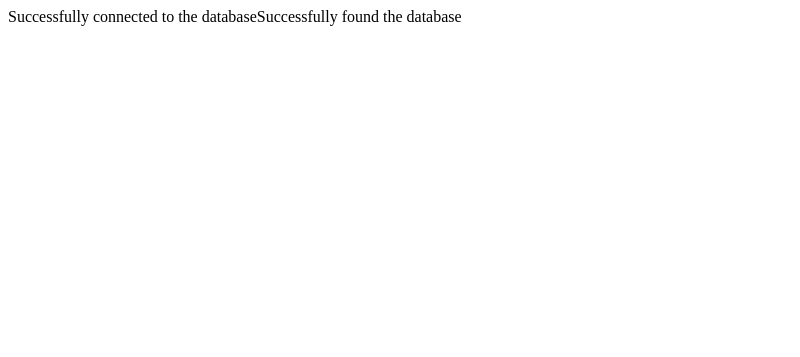
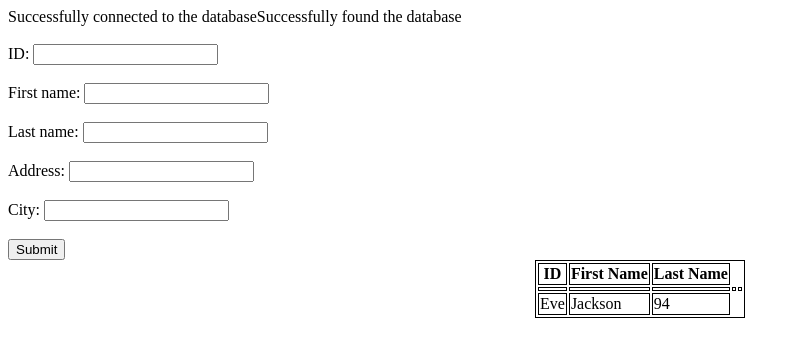
Before and after one commit to Melissa-Harris-umich/DatabaseHotel, a PHP site: page / in a window 1280 px wide. Shown: the top 357 px of the page, without its empty margins (0-800 px from the left). Run offline with PHP 8.4, Linux system fonts and the light colour scheme; data that the repository does not hold is empty.

Commit message:
Added form portion that successfully populates data into the guest table

```diff
--- a/index.php
+++ b/index.php
@@ -2,6 +2,7 @@
 <html>
 <head>
     <title>Connecting to a Database</title>
+    <link rel="stylesheet" type="text/css" href="style.css">
 </head>
 <body>
  <?php
@@ -25,7 +26,26 @@
 <br />
 <br />
 
+<!---Input form here adds to Guest table---->
+<form action="/action_page.php" method="post">
+
+  <label for="ID">ID:</label>
+  <input type="text" id="ID" name="GuestId"><br><br>
+
+  <label for="Fname">First name:</label>
+  <input type="text" id="Fname" name="GFname"><br><br>
+  <label for="Lname">Last name:</label>
+  <input type="text" id="Lname" name="GLname"><br><br>
+  <label for="Address">Address:</label>
+  <input type="text" id="Address" name="GAddress"><br><br>
+  <label for="City">City:</label>
+  <input type="text" id="City" name="GCity"><br><br>
+
+  <input type="submit" value="Submit" onclick="addRow('Guest_Table')">
+</form>
+
 <?php
+//Get table data
 $query = mysql_query("SELECT * FROM test ");//Dispaly info within Database
 
   while($row = mysql_fetch_array($query)){
@@ -33,11 +53,63 @@ $query = mysql_query("SELECT * FROM test ");//Dispaly info within Database
     $fname = $row['Fname'];
 	$lname = $row['Lname'];
 
-		echo $id . ' ' . $fname . ' '. $lname .'<br />';
+
+
+     }
+
+     ?>
+<!-----shows guest table----------->
+<table id="Guest_Table">
+
+<tr>
+<th> ID</th>
+<th>First Name</th>
+<th>Last Name</th>
+</tr>
+<tr>
+<?php
+
+
+ echo"<td>$id</td>";
+ echo"<td>$fname</td>";
+ echo"<td>$lname</td>";
+ echo"<td>$address</td>";
+ echo"<td>$city</td>";
+
+     ?>
+
+  </tr>
+   <tr>
+     <td>Eve</td>
+     <td>Jackson</td>
+     <td>94</td>
+   </tr>
+ </table>
+
+ <!-------Dynamically adds new row to Guest table NOT WORKING/FINISHED YET---------->
+    <script language="javascript">
+
+    function addRow(Guest_Table) {
+
+
+			var table = document.getElementById(tableID);
+      var index = $("table tbody tr:last-child").index();
+    var row = '<tr>' +
+                '<td><input type="text" name="GuestId" ></td>' +
+                '<td><input type="text" name="GLname" ></td>' +
+                '<td><input type="text" name="GFname" ></td>' +
+                '<td><input type="text" name="GAddress" ></td>' +
+    '</tr>';
+    $("Guest_Table").append(row);
 
 
 
-     }
-    ?>
+
+}
+
+    }
+
+  </script>
+
 </body>
 </html>
--- a/style.css
+++ b/style.css
@@ -1,140 +1,16 @@
-body,html {
+/* body,html {
 	margin:0px;
 	padding: 0px;
 	background: #2D649C url('images/background.jpg') repeat-x fixed top;
-}
-#container{
-	width: 920px;
-	left: 50%;
-	margin-left:-460px;
-	position:relative;
-	margin-top: 20px;
-}
-
-#header{
-	margin-left:9px;
-}
-
-#menu{
-	display:block;
-	height: 38px;
-	margin:0px;
-	padding:0px;
-}
-#menu li{
-	margin:0px;
-	padding:0px;
-	display:block;
-	float:right;
-	height:38px;
-	margin-left:1px;
-}
-
-#menua{
-	display:block;
-	float:left;
-	height:12px;
-	font-size:12px;
-	padding:13px;
-	margin:0px;
-	text-decoration:none;
-	color:white;
-	background:#264C71 url('images/menu.jpg') repeat-x;
-}
-
-#menuhover{
-	display:block;
-	float:left;
-	height:12px;
-	font-size:12px;
-	padding:13px;
-	margin:0px;
-	text-decoration:none;
-	color:#012C57;
-	background:#264C71 url('images/menuhover.jpg') repeat-x;
-}
+} */
+table, th, td {
+	border: 1px solid black;
+	margin-left:auto;
+    margin-right:auto;
+  }
 
 
-#menua:hover{
-	color:lightgrey;
-}
-
-#menuleft{
-	float:left;
-	background:#264C71 url('images/menuleft.jpg') repeat-x;
-	height:38px;
-	width:2px;
-}
-
-#menulefthover{
-	float:left;
-	background:#264C71 url('images/menulefthover.jpg') repeat-x;
-	height:38px;
-	width:2px;
-}
-
-#menuright{
-	float:left;
-	background:#264C71 url('images/menuright.jpg') repeat-x;
-	height:38px;
-	width:2px;
-}
-#menurighthover{
-	float:left;
-	background:#264C71 url('images/menurighthover.jpg') repeat-x;
-	height:38px;
-	width:2px;
-}
-
-#content{
-	background: #D2EFFF url('images/content.jpg') repeat-x;
-	width:828px;
-	padding:46px;
-	padding-top:44px;
-}
-#content h1{
-	margin:0px;
-	padding:0px;
-	color: #37404C;
-}
-#content p, ul{
-	color:#6B6B6B;
-	font-size:13px;
-}
-
-#topcontent{
-	background: #D2EFFF url('images/topcontent.jpg') repeat-x;
-	width:920px;
-	height:2px;
-}
-#botcontent{
-	background: #D2EFFF url('images/contentbot.jpg') repeat-x;
-	width:920px;
-	height:2px;
-}
-#footer{
-	margin-top:5px;
-	color:#81ACCE;
-	width:920px;
-	height:15px;
-	text-align:center;
-	font-size:14px;
-}
-#contentleft{
-	width:570px;
-	float:left;
-}
-#banner{
-	display:block;
-	height:602px;
-	width:162px;
-	background: url('images/banner.jpg');
-	float:right;
-}
-
-
-
-/* PHP info styling */
+/* PHP info styling
 pre {margin: 0px; font-family: monospace;}
 a:link {color: #000099; text-decoration: none; background-color: #ffffff;}
 a:hover {text-decoration: underline;}
@@ -152,4 +28,4 @@ h2 {font-size: 125%;}
 .vr {background-color: #cccccc; text-align: right; color: #000000;}
 .h img{	display:none;}
 .h { background-color: #2D649C; color:white; }
-hr {width: 600px; background-color: #cccccc; border: 0px; height: 1px; color: #000000;}
+hr {width: 600px; background-color: #cccccc; border: 0px; height: 1px; color: #000000;} */
```
Also changed, not shown: action_page.php (added, +30 -0 lines).
